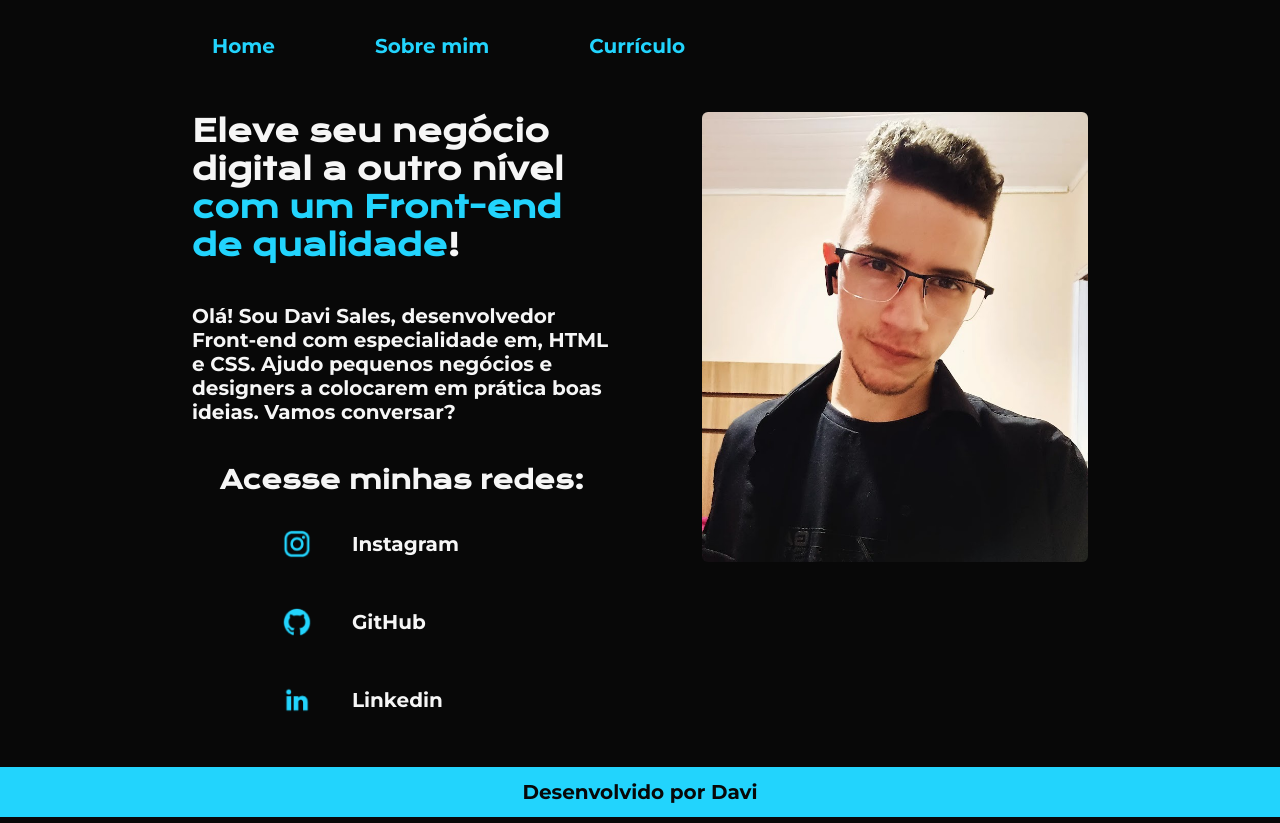
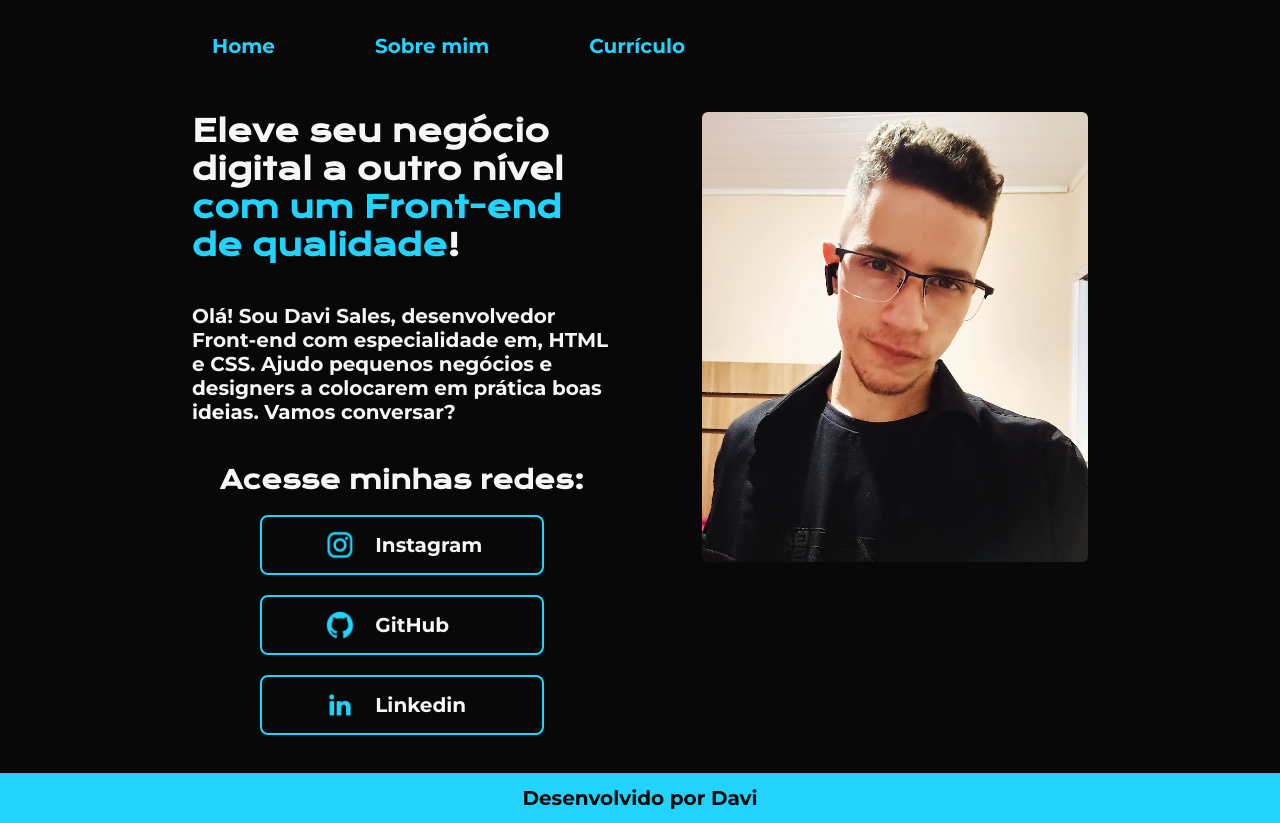
Before and after one commit to D4V1S4LES/projetos-da-alura, a plain HTML site: page html_css/Portfólio/index.html in a window 1280 px wide. Drawn offline with nearby package versions, Linux system fonts and the light colour scheme.

Commit message:
ajuste botão

```diff
--- a/html_css/Portfólio/styles/home.css
+++ b/html_css/Portfólio/styles/home.css
@@ -23,22 +23,25 @@
 }
 
 .apresentacao-conteudo-botao-link {
-  display: flex;
-  gap: 40px;
+  display: grid;
+  grid-template-columns: 1fr 2fr;
+  gap: 20px;
   align-items: center;
+  justify-content: center;
   padding: 13px 20px;
   width: 240px;
   border-radius: 8px;
-  border: 1px solid var(--cor-preto);
+  border: 2px solid var(--cor-azul);
 }
 
 .apresentacao-conteudo-botao-link img {
+  justify-self: end;
   width: 30px;
   height: 30px;
 }
 
 .apresentacao-conteudo-botao-link:hover {
   background-color: var(--cor-cinza);
-  transition: 0.5s;
+  transition: 0.3s;
   border-color: var(--cor-cinza);
 }
```
